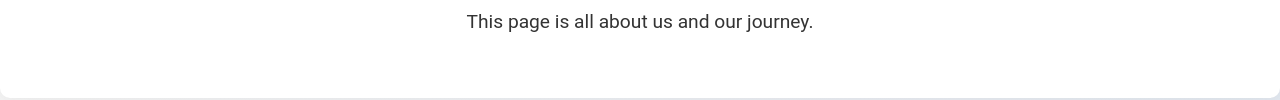
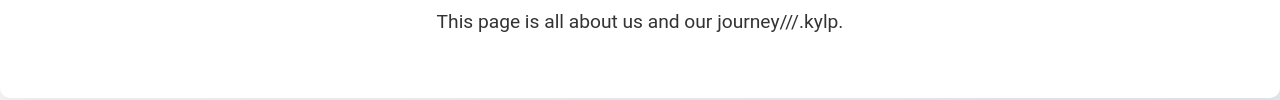
Before and after one commit to Kartikaisharma6969/Our-Bio-About-us, a plain HTML site: page index.html in a window 1280 px wide. Shown: the part 218-318 px from the top of the page. Drawn offline with Linux system fonts and the light colour scheme.

Commit message:
changes made in index.hynml by kartikai

```diff
--- a/index.html
+++ b/index.html
@@ -21,7 +21,7 @@
         <section class="welcome-section">
             <h2>Welcome to Our Website</h2><!-- Swagat kr rhe user ka apni website mai, section ta ka use krke-->
 
-            <p>This page is all about us and our journey.</p>
+            <p>This page is all about us and our journey///.kylp.</p>
         </section>
 <!-- Yha hamari profiles pictures show hogi-->
 
```
